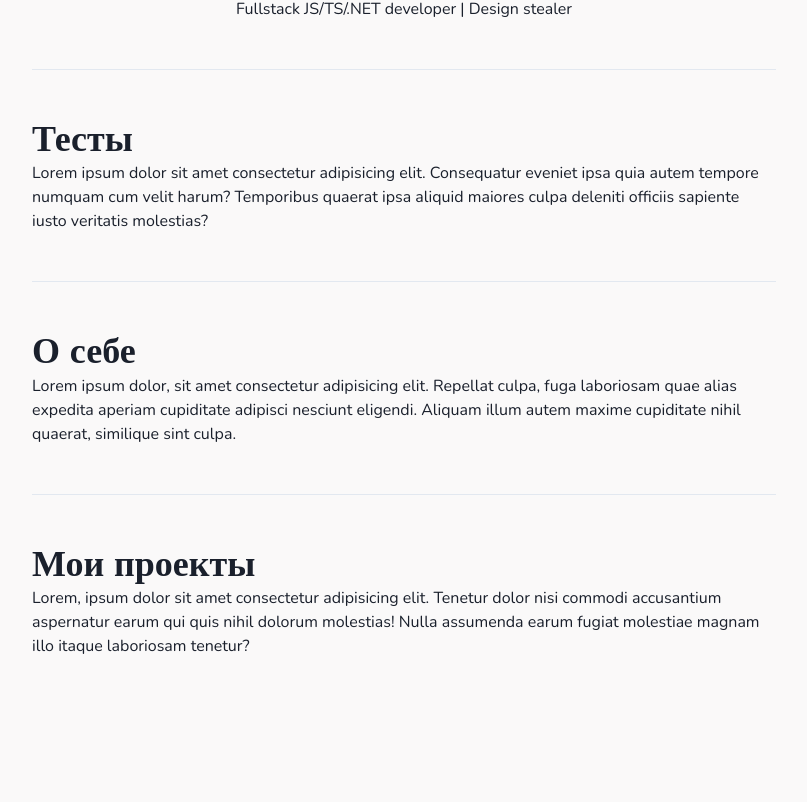
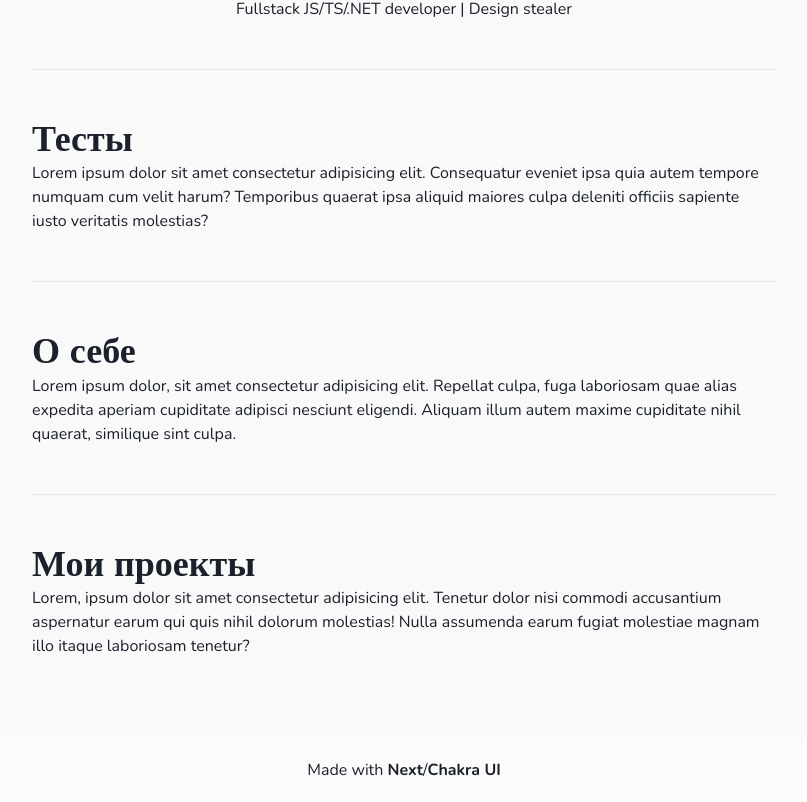
Before and after one commit to mindtnv/gbms, a Next.js app: page / in a window 1280 px wide. Shown: the part 382-1184 px from the top of the page, without its empty margins (236-1043 px from the left). Before the commit the page ends 1152 px from the top, so only its background shows below. Built offline with nearby package versions, Linux system fonts and the light colour scheme.

Commit message:
Add AppFooter

```diff
--- /dev/null
+++ b/components/AppFooter.tsx
@@ -0,0 +1,23 @@
+import { Box, Container, Text, useColorModeValue } from "@chakra-ui/react";
+
+const AppFooter = () => {
+  return (
+    <Box
+      as="footer"
+      w="100%"
+      px={3}
+      py={5}
+      bg={useColorModeValue("#ffffff60", "#20202080")}
+      css={{ backdropFilter: "blur(8px)" }}
+      zIndex={10}
+    >
+      <Container maxW="container.lg">
+        <Text align="center">
+          Made with <strong>Next</strong>/<strong>Chakra UI</strong>
+        </Text>
+      </Container>
+    </Box>
+  );
+};
+
+export default AppFooter;
--- a/components/layouts/AppLayout.tsx
+++ b/components/layouts/AppLayout.tsx
@@ -1,14 +1,16 @@
 import { Box, Container } from "@chakra-ui/react";
+import AppFooter from "../AppFooter";
 import { ReactElement } from "react";
 import AppNavBar from "../AppNavBar";
 
 const AppLayout = ({ children }: { children: ReactElement }) => {
   return (
-    <Box as="main" pb={28}>
+    <Box as="main">
       <AppNavBar />
-      <Container maxW="container.md" pt={28} px={3}>
+      <Container maxW="container.md" pt={28} px={3} mb={20}>
         {children}
       </Container>
+      <AppFooter />
     </Box>
   );
 };
```
